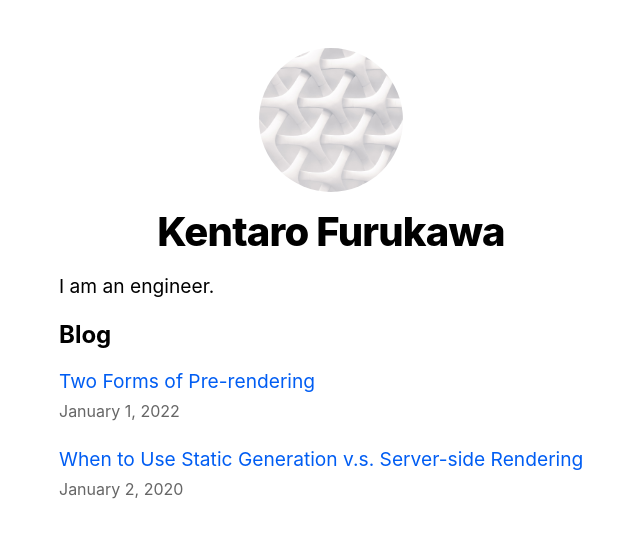
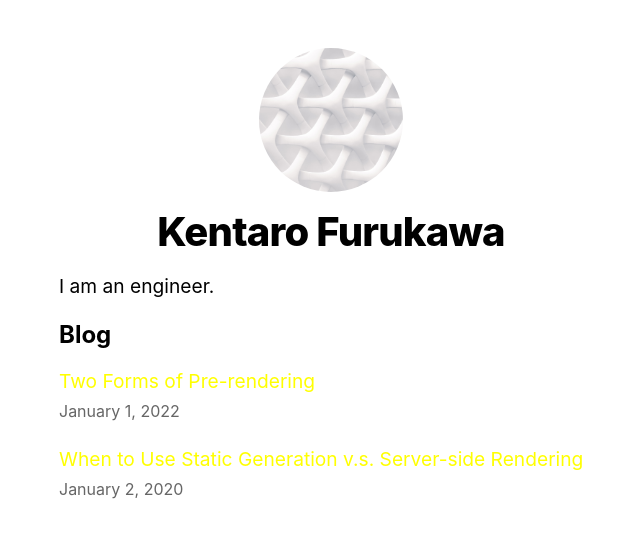
Before and after one commit to Kentaro-Furukawa/nextjs-blog, a Next.js app: page / in a window 1280 px wide. Shown: the top 536 px of the page, without its empty margins (309-949 px from the left). Built offline with nearby package versions, Linux system fonts and the light colour scheme.

Commit message:
Update link font color to yellow

```diff
--- a/styles/global.css
+++ b/styles/global.css
@@ -7,7 +7,7 @@ body {
 }
 
 a {
-  color: #005df3;
+  color: yellow;
   text-decoration: none;
 }
 
```
